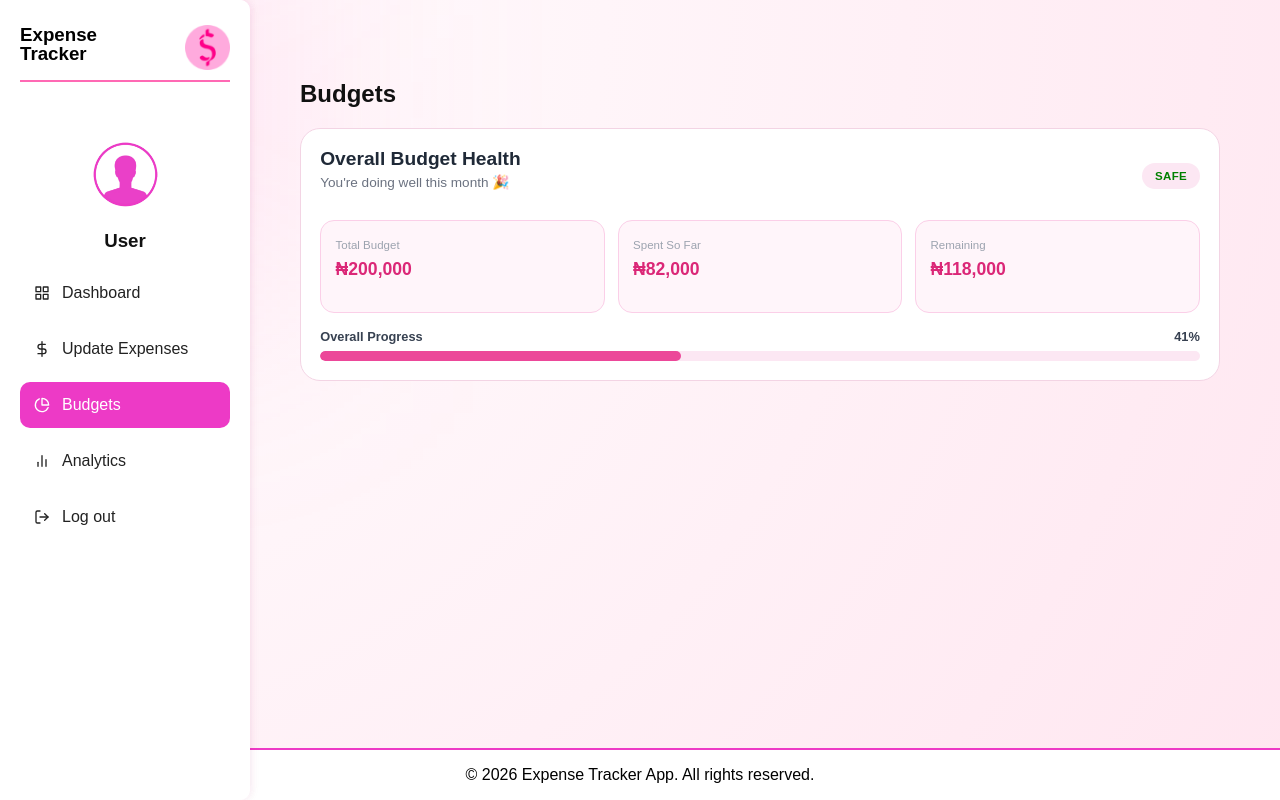
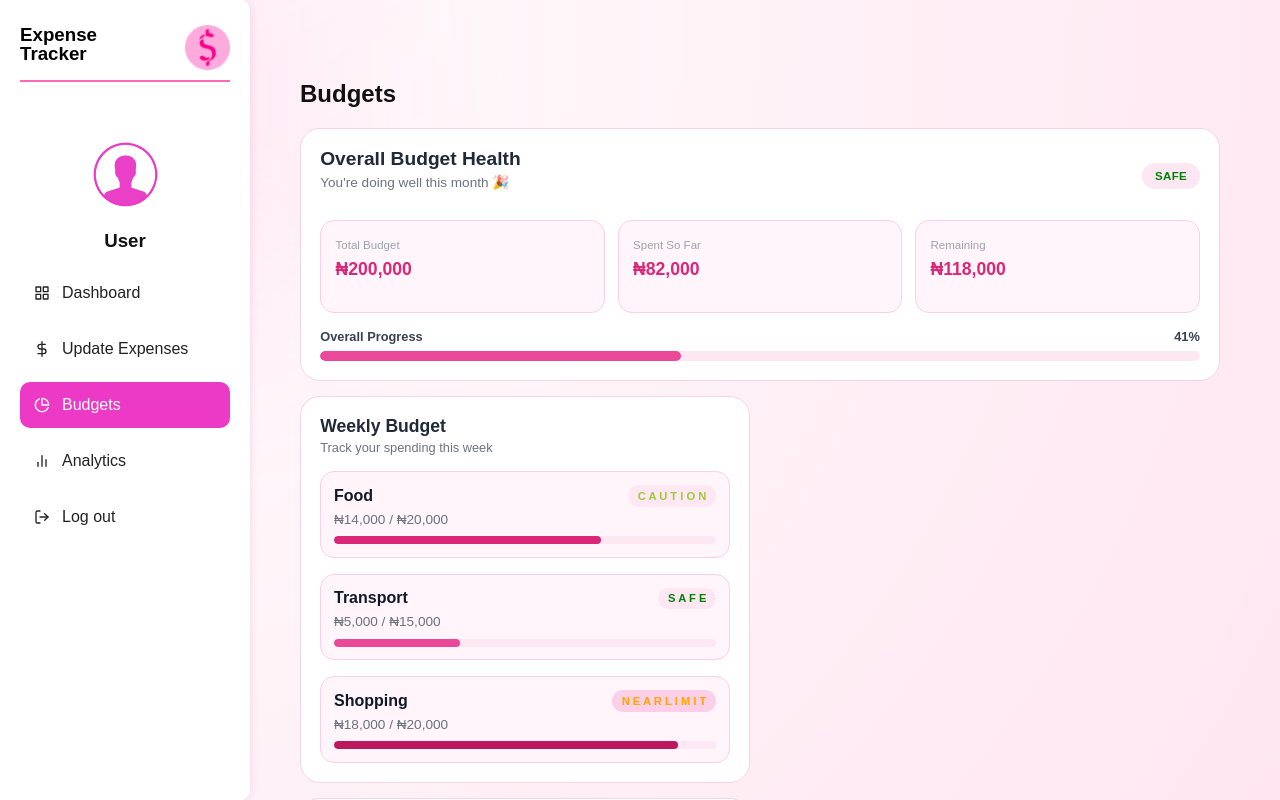
Before and after one commit to adeferanmi/Expense-Tracker, a Next.js app: page /budgets in a window 1280 px wide. Built offline with nearby package versions, Linux system fonts and the light colour scheme.

Commit message:
feat: create budget summary card component

```diff
--- a/app/(dashboard)/budgets/page.tsx
+++ b/app/(dashboard)/budgets/page.tsx
@@ -1,7 +1,7 @@
 "use client";
 import Navbar from "@/components/Navbar";
 import OverallBudgetHealth from "@/components/budgets/OverallBudgetHealth";
-import styles from "./overallbudgethealth.module.css"
+import BudgetSummaryCard from "@/components/budgets/BudgetSummaryCard";
 
 export default function Budgets(){
     return (
@@ -14,6 +14,26 @@ export default function Budgets(){
                 totalBudget={200000}
                 spent={82000}
             />
+
+            <BudgetSummaryCard
+                title="Weekly Budget"
+                subtitle="Track your spending this week"
+                categories={[
+                    { name: "Food", spent: 14000, limit: 20000 },
+                    { name: "Transport", spent: 5000, limit: 15000 },
+                    { name: "Shopping", spent: 18000, limit: 20000 },
+                ]}
+            />
+
+            <BudgetSummaryCard
+                title="Monthly Budget"
+                subtitle="Track your spending this month"
+                categories={[
+                    { name: "Food", spent: 31000, limit: 60000 },
+                    { name: "Transport", spent: 31000, limit: 30000 },
+                    { name: "Shopping", spent: 45000, limit: 50000 },
+                ]}
+            />
         </main>
     );
 }
--- /dev/null
+++ b/components/budgets/BudgetSummaryCard.module.css
@@ -0,0 +1,124 @@
+.card {
+  background: white;
+  border: 1px solid #f3d4e4;
+  border-radius: 20px;
+  padding: 1.2rem;
+  margin-top: 15px;
+  transition: 0.25s ease;
+  width: 100%;
+  max-width: 450px;
+}
+
+.card:hover {
+  transform: translateY(-4px);
+  box-shadow: 0 10px 30px rgba(255, 105, 180, 0.12);
+}
+
+.header h3 {
+  margin: 0;
+  font-size: 1.1rem;
+  color: #1f2937;
+}
+
+.header p {
+  margin: 0.2rem 0 1rem;
+  font-size: 0.8rem;
+  color: #6b7280;
+}
+
+.list {
+  display: flex;
+  flex-direction: column;
+  gap: 1rem;
+}
+
+.item {
+  padding: 0.8rem;
+
+  border-radius: 14px;
+  background: #fff5fa;
+  border: 1px solid #fbcfe8;
+
+  transition: 0.2s ease;
+}
+
+.item:hover {
+  transform: scale(1.01);
+}
+
+.topRow {
+  display: flex;
+  justify-content: space-between;
+  align-items: center;
+}
+
+.name {
+  font-weight: 600;
+  color: #111827;
+}
+
+.amount {
+  margin-top: 0.3rem;
+  font-size: 0.85rem;
+  color: #6b7280;
+}
+
+/* Progress bar */
+.bar {
+  height: 8px;
+  background: #fce7f3;
+  border-radius: 999px;
+  margin-top: 0.6rem;
+  overflow: hidden;
+}
+
+.fill {
+  height: 100%;
+  border-radius: 999px;
+  transition: width 0.4s ease;
+}
+
+/* Status badge */
+.badge {
+  font-size: 0.7rem;
+  font-weight: 700;
+  padding: 0.3rem 0.6rem;
+  border-radius: 999px;
+}
+
+/* COLORS */
+.safe {
+  background: #fce7f3;
+  color: green;
+}
+
+.caution {
+  background: #fde7f3;
+  color: yellowgreen;
+}
+
+.nearLimit {
+  background: #fbcfe8;
+  color: orange;
+}
+
+.exceeded {
+  background: #f9a8d4;
+  color: red;
+}
+
+.fill.safe {
+  background: #ec4899;
+}
+
+.fill.caution {
+  background: #db2777;
+}
+
+.fill.nearLimit {
+  background: #be185d;
+}
+
+.fill.exceeded {
+  background: #831843;
+}
--- /dev/null
+++ b/components/budgets/BudgetSummaryCard.tsx
@@ -0,0 +1,73 @@
+import styles from "./BudgetSummaryCard.module.css"
+
+type Category = {
+  name: string;
+  spent: number;
+  limit: number;
+};
+
+type Props = {
+  title: string;
+  subtitle?: string;
+  categories: Category[];
+};
+
+const getPercentage = (spent: number, limit: number) => {
+  return Math.min(Math.round((spent / limit) * 100), 100);
+};
+
+const getStatus = (percentage: number) => {
+  if (percentage < 50) return "safe";
+  if (percentage < 80) return "caution";
+  if (percentage < 100) return "nearLimit";
+  return "exceeded";
+};
+
+export default function BudgetSummaryCard({
+  title,
+  subtitle,
+  categories,
+}: Props) {
+  return (
+    <div className={styles.card}>
+      {/* Header */}
+      <div className={styles.header}>
+        <div>
+          <h3>{title}</h3>
+          {subtitle && <p>{subtitle}</p>}
+        </div>
+      </div>
+
+      {/* Categories */}
+      <div className={styles.list}>
+        {categories.map((cat) => {
+          const percentage = getPercentage(cat.spent, cat.limit);
+          const status = getStatus(percentage);
+
+          return (
+            <div key={cat.name} className={styles.item}>
+              <div className={styles.topRow}>
+                <span className={styles.name}>{cat.name}</span>
+
+                <span className={`${styles.badge} ${styles[status]}`}>
+                  {status.toUpperCase().replace(/([A-Z])/g, " $1")}
+                </span>
+              </div>
+
+              <div className={styles.amount}>
+                ₦{cat.spent.toLocaleString()} / ₦{cat.limit.toLocaleString()}
+              </div>
+
+              <div className={styles.bar}>
+                <div
+                  className={`${styles.fill} ${styles[status]}`}
+                  style={{ width: `${percentage}%` }}
+                />
+              </div>
+            </div>
+          );
+        })}
+      </div>
+    </div>
+  );
+}
--- a/components/budgets/OverallBudgetHealth.css
+++ b/components/budgets/OverallBudgetHealth.css
@@ -1,5 +1,3 @@
-/* components/budget/OverallBudgetHealth.module.css */
-
 .overallBudgetHealth {
   width: 100%;
 
```
